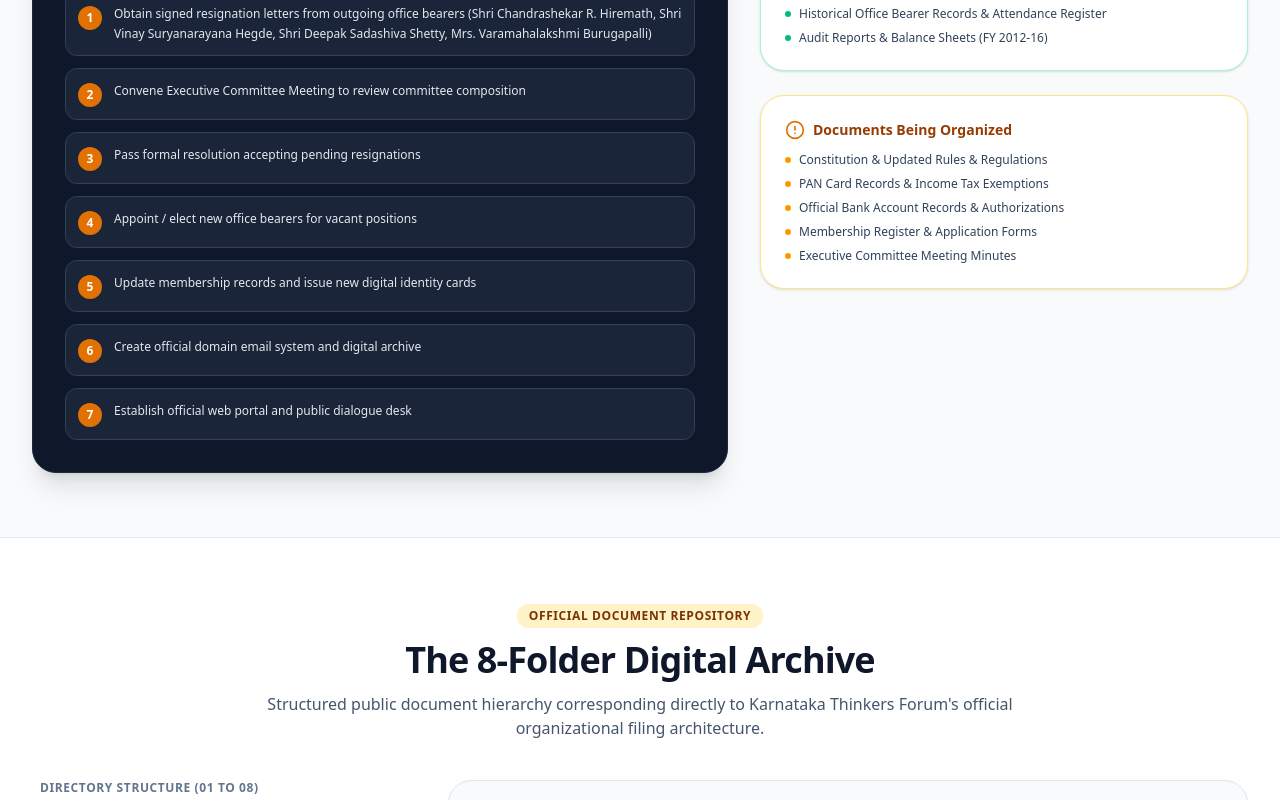
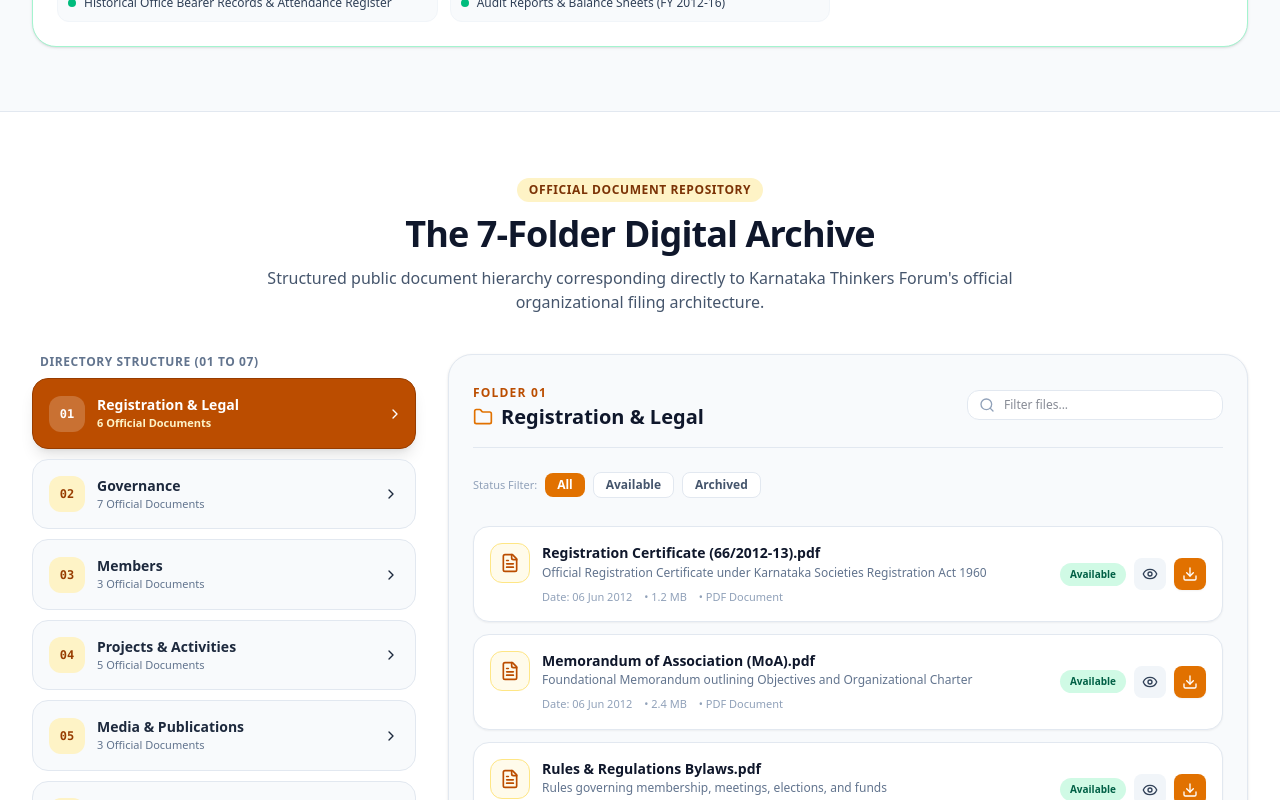
Before and after one commit to adhulappanavar/karnataka-thinkers-forum, a React (Vite) app: page / in a window 1280 px wide. Shown: the part 7180-7980 px from the top of the page. Built offline with nearby package versions, Linux system fonts and the light colour scheme.

Commit message:
Remove PDF Section 09 card, Documents Being Organized card, Finance folder, and Pending Organization references

```diff
--- a/src/components/ArchiveExplorer.tsx
+++ b/src/components/ArchiveExplorer.tsx
@@ -10,7 +10,7 @@
 export const ArchiveExplorer: React.FC<ArchiveExplorerProps> = ({ lang }) => {
   const [selectedFolder, setSelectedFolder] = useState<ArchiveFolder>(ARCHIVE_FOLDERS[0]);
   const [searchQuery, setSearchQuery] = useState('');
-  const [statusFilter, setStatusFilter] = useState<'All' | 'Available' | 'Pending Organization' | 'Archived'>('All');
+  const [statusFilter, setStatusFilter] = useState<'All' | 'Available' | 'Archived'>('All');
   const [previewFile, setPreviewFile] = useState<ArchiveFile | null>(null);
   const [downloadSuccessMessage, setDownloadSuccessMessage] = useState<string | null>(null);
 
@@ -33,10 +33,10 @@
         {/* Header */}
         <div className="text-center max-w-3xl mx-auto space-y-3">
           <span className="inline-flex items-center gap-1.5 px-3 py-1 rounded-full text-xs font-bold uppercase tracking-wider bg-amber-100 dark:bg-amber-950 text-amber-900 dark:text-amber-300">
-            {lang === 'KN' ? '೮ ವರ್ಗಗಳ ಡಿಜಿಟಲ್ ಪೋರ್ಟಲ್' : 'Official Document Repository'}
+            {lang === 'KN' ? '೭ ವರ್ಗಗಳ ಡಿಜಿಟಲ್ ಪೋರ್ಟಲ್' : 'Official Document Repository'}
           </span>
           <h2 className="text-3xl sm:text-4xl font-black text-slate-900 dark:text-white tracking-tight">
-            {lang === 'KN' ? '೮ ವಿಭಾಗಗಳ ಡಿಜಿಟಲ್ ದಾಖಲೆಗಳು' : 'The 8-Folder Digital Archive'}
+            {lang === 'KN' ? '೭ ವಿಭಾಗಗಳ ಡಿಜಿಟಲ್ ದಾಖಲೆಗಳು' : 'The 7-Folder Digital Archive'}
           </h2>
           <p className="text-base text-slate-600 dark:text-slate-400">
             Structured public document hierarchy corresponding directly to Karnataka Thinkers Forum's official organizational filing architecture.
@@ -55,10 +55,10 @@
 
         <div className="mt-10 grid grid-cols-1 lg:grid-cols-12 gap-8 items-start">
 
-          {/* Left Column: 8 Folder Navigation Cards */}
+          {/* Left Column: 7 Folder Navigation Cards */}
           <div className="lg:col-span-4 space-y-2.5">
             <h3 className="text-xs font-extrabold uppercase tracking-wider text-slate-500 px-2 mb-2">
-              Directory Structure (01 to 08)
+              Directory Structure (01 to 07)
             </h3>
 
             {ARCHIVE_FOLDERS.map((folder) => {
@@ -123,7 +123,7 @@
             {/* Filter Pills */}
             <div className="flex items-center gap-2 overflow-x-auto text-xs pb-1">
               <span className="text-slate-400 font-medium text-[11px] shrink-0">Status Filter:</span>
-              {(['All', 'Available', 'Pending Organization', 'Archived'] as const).map((status) => (
+              {(['All', 'Available', 'Archived'] as const).map((status) => (
                 <button
                   key={status}
                   onClick={() => setStatusFilter(status)}
@@ -168,8 +168,6 @@
                     <span className={`text-[10px] font-bold px-2.5 py-1 rounded-full ${
                       file.status === 'Available'
                         ? 'bg-emerald-100 text-emerald-800 dark:bg-emerald-950 dark:text-emerald-300'
-                        : file.status === 'Pending Organization'
-                        ? 'bg-amber-100 text-amber-900 dark:bg-amber-950 dark:text-amber-300'
                         : 'bg-slate-200 text-slate-700 dark:bg-slate-800 dark:text-slate-300'
                     }`}>
                       {file.status}
--- a/src/components/GovernanceSection.tsx
+++ b/src/components/GovernanceSection.tsx
@@ -138,72 +138,22 @@
 
         </div>
 
-        {/* Action Items & Document Status Box */}
-        <div className="mt-12 grid grid-cols-1 lg:grid-cols-12 gap-8">
-
-          {/* Immediate Action Items (PDF page 8-9) */}
-          <div className="lg:col-span-7 bg-slate-900 text-white rounded-3xl p-6 sm:p-8 shadow-xl border border-slate-800 space-y-4">
-            <div className="flex items-center gap-3 border-b border-slate-800 pb-3">
-              <div className="w-10 h-10 rounded-xl bg-amber-500/20 text-amber-400 flex items-center justify-center font-bold">
-                <ListChecks className="w-5 h-5" />
-              </div>
-              <div>
-                <span className="text-xs font-bold uppercase tracking-wider text-amber-400">PDF Section 09</span>
-                <h3 className="text-lg font-bold text-white">Immediate Administrative Action Plan</h3>
-              </div>
-            </div>
-
-            <div className="space-y-3">
-              {GOVERNANCE_DATA.immediateActionItems.map((item, idx) => (
-                <div key={idx} className="flex items-start gap-3 p-3 rounded-xl bg-slate-800/80 border border-slate-700">
-                  <span className="shrink-0 w-6 h-6 rounded-full bg-amber-600 text-white font-extrabold text-xs flex items-center justify-center mt-0.5">
-                    {idx + 1}
-                  </span>
-                  <p className="text-xs text-slate-200 leading-relaxed font-medium">
-                    {item}
-                  </p>
-                </div>
-              ))}
-            </div>
-          </div>
-
-          {/* Document Status Checklists */}
-          <div className="lg:col-span-5 space-y-6">
-
-            {/* Available Docs */}
+        {/* Document Status Box */}
+        <div className="mt-12">
           <div className="bg-white dark:bg-slate-900 rounded-3xl p-6 border border-emerald-200 dark:border-emerald-950 shadow-sm space-y-3">
             <h4 className="text-sm font-bold text-emerald-800 dark:text-emerald-400 flex items-center gap-2">
               <CheckCircle2 className="w-5 h-5 text-emerald-600" />
               <span>Documents Verified & Available</span>
             </h4>
-              <ul className="space-y-2">
+            <ul className="grid grid-cols-1 sm:grid-cols-2 md:grid-cols-3 gap-3">
               {GOVERNANCE_DATA.documentsAvailable.map((doc, idx) => (
-                  <li key={idx} className="text-xs text-slate-700 dark:text-slate-300 flex items-center gap-2">
-                    <span className="w-1.5 h-1.5 rounded-full bg-emerald-500 shrink-0" />
+                <li key={idx} className="text-xs text-slate-700 dark:text-slate-300 flex items-center gap-2 bg-slate-50 dark:bg-slate-800/60 p-2.5 rounded-xl border border-slate-100 dark:border-slate-800">
+                  <span className="w-2 h-2 rounded-full bg-emerald-500 shrink-0" />
                   <span>{doc}</span>
                 </li>
               ))}
             </ul>
           </div>
-
-            {/* Docs to be Organized */}
-            <div className="bg-white dark:bg-slate-900 rounded-3xl p-6 border border-amber-200 dark:border-amber-950 shadow-sm space-y-3">
-              <h4 className="text-sm font-bold text-amber-800 dark:text-amber-400 flex items-center gap-2">
-                <AlertCircle className="w-5 h-5 text-amber-600" />
-                <span>Documents Being Organized</span>
-              </h4>
-              <ul className="space-y-2">
-                {GOVERNANCE_DATA.documentsToOrganize.slice(0, 5).map((doc, idx) => (
-                  <li key={idx} className="text-xs text-slate-700 dark:text-slate-300 flex items-center gap-2">
-                    <span className="w-1.5 h-1.5 rounded-full bg-amber-500 shrink-0" />
-                    <span>{doc}</span>
-                  </li>
-                ))}
-              </ul>
-            </div>
-
-          </div>
-
         </div>
 
       </div>
--- a/src/data/ktfData.ts
+++ b/src/data/ktfData.ts
@@ -320,16 +320,6 @@
     "Historical Office Bearer Records & Attendance Register",
     "Audit Reports & Balance Sheets (FY 2012-16)"
   ],
-  documentsToOrganize: [
-    "Constitution & Updated Rules & Regulations",
-    "PAN Card Records & Income Tax Exemptions",
-    "Official Bank Account Records & Authorizations",
-    "Membership Register & Application Forms",
-    "Executive Committee Meeting Minutes",
-    "Signed Resignation Letters & Transition Filings",
-    "Updated Office Bearer List (2026)",
-    "Centralized Digital Repository & Public Portal"
-  ],
   immediateActionItems: [
     "Obtain signed resignation letters from outgoing office bearers (Shri Chandrashekar R. Hiremath, Shri Vinay Suryanarayana Hegde, Shri Deepak Sadashiva Shetty, Mrs. Varamahalakshmi Burugapalli)",
     "Convene Executive Committee Meeting to review committee composition",
@@ -350,9 +340,9 @@
     files: [
       { id: "f-101", name: "Registration Certificate (66/2012-13).pdf", type: "PDF", date: "06 Jun 2012", status: "Available", description: "Official Registration Certificate under Karnataka Societies Registration Act 1960", size: "1.2 MB" },
       { id: "f-102", name: "Memorandum of Association (MoA).pdf", type: "PDF", date: "06 Jun 2012", status: "Available", description: "Foundational Memorandum outlining Objectives and Organizational Charter", size: "2.4 MB" },
-      { id: "f-103", name: "Rules & Regulations Bylaws.pdf", type: "PDF", date: "06 Jun 2012", status: "Pending Organization", description: "Rules governing membership, meetings, elections, and funds", size: "1.8 MB" },
+      { id: "f-103", name: "Rules & Regulations Bylaws.pdf", type: "PDF", date: "06 Jun 2012", status: "Available", description: "Rules governing membership, meetings, elections, and funds", size: "1.8 MB" },
       { id: "f-104", name: "Objectives of the Forum.pdf", type: "PDF", date: "06 Jun 2012", status: "Available", description: "13 Core Statutory Objectives of KTF", size: "850 KB" },
-      { id: "f-105", name: "PAN Card Record.pdf", type: "PDF", status: "Pending Organization", description: "Permanent Account Number statutory filing", size: "450 KB" },
+      { id: "f-105", name: "PAN Card Record.pdf", type: "PDF", status: "Available", description: "Permanent Account Number statutory filing", size: "450 KB" },
       { id: "f-106", name: "Registrar Correspondence Records.pdf", type: "PDF", date: "31 May 2016", status: "Available", description: "Official communications and filing receipts from Registrar of Societies", size: "3.1 MB" }
     ]
   },
@@ -364,11 +354,11 @@
     files: [
       { id: "f-201", name: "Founding Resolution (2012).pdf", type: "PDF", date: "06 Jun 2012", status: "Available", description: "First Executive Committee constitution resolution", size: "1.1 MB" },
       { id: "f-202", name: "Office Bearers - Historical (2012-2015).pdf", type: "PDF", date: "20 May 2015", status: "Available", description: "Historical register of elected office bearers", size: "920 KB" },
-      { id: "f-203", name: "Office Bearers - Current (2026).pdf", type: "PDF", date: "2026", status: "Pending Organization", description: "Updated current status and vacancies breakdown", size: "640 KB" },
-      { id: "f-204", name: "Resignation Letters File.pdf", type: "PDF", status: "Pending Organization", description: "Pending signed transition letters", size: "510 KB" },
-      { id: "f-205", name: "Appointment Letters & Notifications.pdf", type: "PDF", status: "Pending Organization", description: "Executive committee appointment records", size: "780 KB" },
+      { id: "f-203", name: "Office Bearers - Current (2026).pdf", type: "PDF", date: "2026", status: "Available", description: "Updated current status and vacancies breakdown", size: "640 KB" },
+      { id: "f-204", name: "Resignation Letters File.pdf", type: "PDF", status: "Available", description: "Pending signed transition letters", size: "510 KB" },
+      { id: "f-205", name: "Appointment Letters & Notifications.pdf", type: "PDF", status: "Available", description: "Executive committee appointment records", size: "780 KB" },
       { id: "f-206", name: "Meeting Notices & Agendas.pdf", type: "PDF", date: "2012-2016", status: "Available", description: "Notices issued for AGMs and EC meetings", size: "1.5 MB" },
-      { id: "f-207", name: "Meeting Minutes Register.pdf", type: "PDF", date: "2012-2016", status: "Pending Organization", description: "Proceedings and resolutions passed during AGMs", size: "4.2 MB" }
+      { id: "f-207", name: "Meeting Minutes Register.pdf", type: "PDF", date: "2012-2016", status: "Available", description: "Proceedings and resolutions passed during AGMs", size: "4.2 MB" }
     ]
   },
   {
@@ -378,26 +368,13 @@
     icon: "UserCheck",
     files: [
       { id: "f-301", name: "Founding Members List.pdf", type: "PDF", date: "06 Jun 2012", status: "Available", description: "Register of 7 founding members who signed the MoA", size: "780 KB" },
-      { id: "f-302", name: "Current Members Register.pdf", type: "PDF", date: "2026", status: "Pending Organization", description: "Updated membership directory", size: "1.9 MB" },
-      { id: "f-303", name: "Membership Applications Archive.pdf", type: "PDF", status: "Pending Organization", description: "Submitted membership forms and referee verifications", size: "2.8 MB" }
-    ]
-  },
-  {
-    id: "finance",
-    code: "04",
-    name: "Finance",
-    icon: "Receipt",
-    files: [
-      { id: "f-401", name: "Audit Reports (FY 2012-13 to 2015-16).pdf", type: "PDF", date: "12 Apr 2016", status: "Available", description: "Audited balance sheets, income & expenditure accounts submitted to Registrar", size: "5.4 MB" },
-      { id: "f-402", name: "Income & Expenditure Statements.pdf", type: "PDF", date: "2012-2016", status: "Available", description: "Detailed break-up of public contributions and activity expenditure", size: "3.2 MB" },
-      { id: "f-403", name: "Bank Account Documents & Passbooks.pdf", type: "PDF", status: "Pending Organization", description: "Authorized bank signatures and bank statements", size: "2.1 MB" },
-      { id: "f-404", name: "Donations & Contribution Register.pdf", type: "PDF", status: "Pending Organization", description: "Voluntary contributions log", size: "1.4 MB" },
-      { id: "f-405", name: "KSLU Moot Court Support Receipt (₹25,000).pdf", type: "PDF", date: "16 Nov 2013", status: "Available", description: "Official receipt from Karnataka State Law University", size: "650 KB" }
+      { id: "f-302", name: "Current Members Register.pdf", type: "PDF", date: "2026", status: "Available", description: "Updated membership directory", size: "1.9 MB" },
+      { id: "f-303", name: "Membership Applications Archive.pdf", type: "PDF", status: "Available", description: "Submitted membership forms and referee verifications", size: "2.8 MB" }
     ]
   },
   {
     id: "projects-activities",
-    code: "05",
+    code: "04",
     name: "Projects & Activities",
     icon: "Briefcase",
     files: [
@@ -410,7 +387,7 @@
   },
   {
     id: "media-publications",
-    code: "06",
+    code: "05",
     name: "Media & Publications",
     icon: "Newspaper",
     files: [
@@ -421,7 +398,7 @@
   },
   {
     id: "digital-presence",
-    code: "07",
+    code: "06",
     name: "Digital Presence",
     icon: "Globe",
     files: [
@@ -432,7 +409,7 @@
   },
   {
     id: "archive",
-    code: "08",
+    code: "07",
     name: "Archive",
     icon: "FolderArchive",
     files: [
--- a/src/types.ts
+++ b/src/types.ts
@@ -41,7 +41,6 @@
   currentStatusYear: string;
   currentOfficeBearers: OfficeBearer[];
   documentsAvailable: string[];
-  documentsToOrganize: string[];
   immediateActionItems: string[];
 }
 
@@ -50,7 +49,7 @@
   name: string;
   type: string;
   date?: string;
-  status: 'Available' | 'Pending Organization' | 'Archived';
+  status: 'Available' | 'Archived';
   description?: string;
   size?: string;
 }
```
Lines whose indentation alone changed are shown as unchanged.
